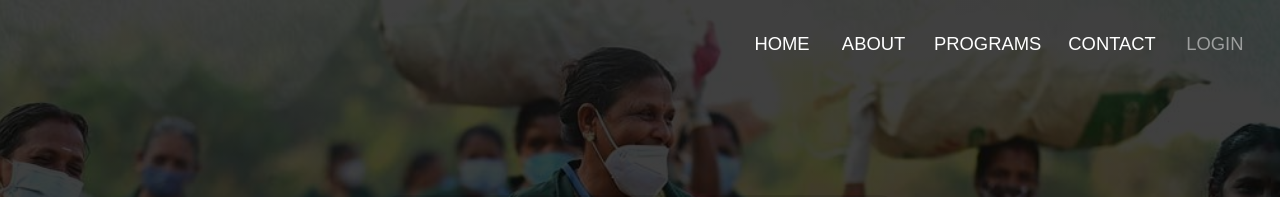
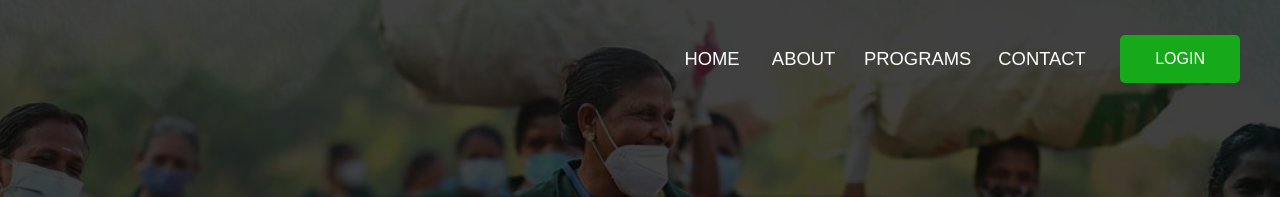
Before and after one commit to Ayshayunus/Ayshayunus02, a plain HTML site: page login.html in a window 1280 px wide. Shown: the top 197 px of the page. Drawn offline with Linux system fonts and the light colour scheme.

Commit message:
login.html

```diff
--- a/login.html
+++ b/login.html
@@ -11,7 +11,7 @@
        <a href="abt.html" >ABOUT</a>
        <a href="srv.html" >PROGRAMS</a>
        <a href="cnt.html" >CONTACT</a>
-       <a href="#" class="active" class="btn-ctn">LOGIN</a>
+       <a href="#" class="btn-ctn" class="active">LOGIN</a>
      </nav>
     </header>
     <section class="login">
```
